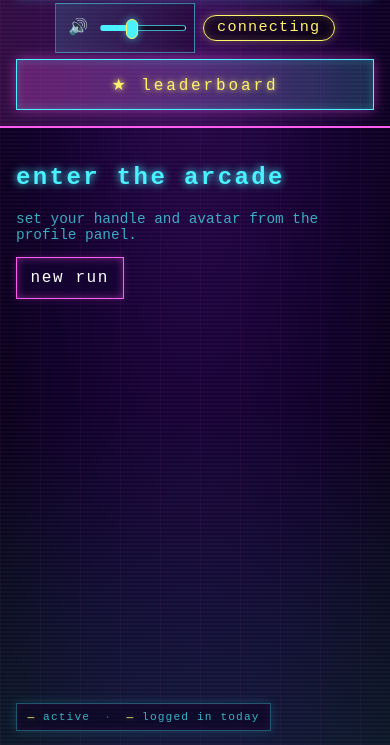
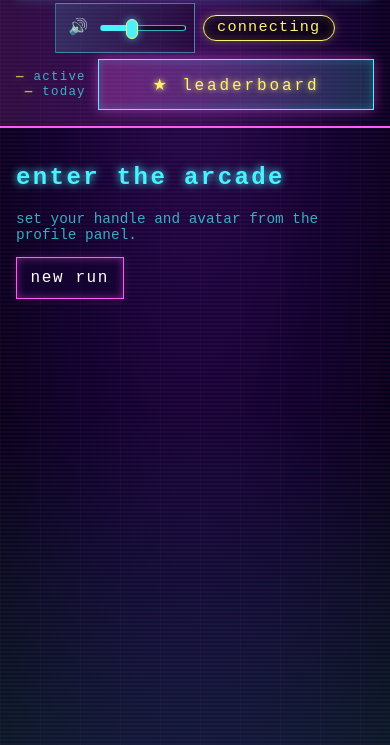
Before and after one commit to xpjb/vaporslop_tournament, a website with bundled scripts: page static/index.html in a window 390 px wide. Shown: the part 99-844 px from the top of the page. Built offline with nearby package versions, Linux system fonts and the light colour scheme.

Commit message:
wip ui etc

```diff
--- a/static/index.html
+++ b/static/index.html
@@ -28,7 +28,7 @@
         </div>
       </div>
       <div class="header-right">
-        <div id="navControls" aria-label="connection, audio, and leaderboard">
+        <div id="navControls" aria-label="connection, audio, site stats, and leaderboard">
           <div class="nav-controls-row">
             <div class="bgm-control">
               <button id="bgmMuteBtn" class="bgm-mute" type="button" aria-pressed="false" aria-label="mute background music">🔊</button>
@@ -36,7 +36,13 @@
             </div>
             <div id="connectionPill" class="connection-pill connection-pill--connecting" role="status" aria-live="polite" aria-atomic="true">connecting</div>
           </div>
-          <button id="openLbBtn" class="lb-pill" type="button" aria-haspopup="dialog">★ leaderboard</button>
+          <div class="leaderboard-row">
+            <p id="siteStats" class="site-stats dim" aria-live="polite">
+              <span><b id="statActivePlayers">—</b> active</span>
+              <span><b id="statLoggedToday">—</b> today</span>
+            </p>
+            <button id="openLbBtn" class="lb-pill" type="button" aria-haspopup="dialog">★ leaderboard</button>
+          </div>
         </div>
       </div>
     </div>
@@ -110,12 +116,6 @@
       </div>
     </section>
   </main>
-
-  <p id="siteStats" class="site-stats site-stats--corner dim" aria-live="polite">
-    <span><b id="statActivePlayers">—</b> active</span>
-    <span class="site-stats-sep" aria-hidden="true">·</span>
-    <span><b id="statLoggedToday">—</b> logged in today</span>
-  </p>
 
   <div id="lbModal" class="modal hidden" role="dialog" aria-modal="true" aria-labelledby="lbModalTitle">
     <div class="modal-backdrop" data-close-lb-modal></div>
--- a/static/style.css
+++ b/static/style.css
@@ -241,31 +241,21 @@ header h1 {
   min-width: 0;
 }
 .site-stats {
-  margin: 0.35rem 0 0;
-  font-size: clamp(0.9rem, 2.3vw, 1.12rem);
-  line-height: 1.35;
+  display: flex;
+  flex-direction: column;
+  align-items: flex-end;
+  margin: 0;
+  font-size: clamp(0.78rem, 1.9vw, 0.92rem);
+  line-height: 1.15;
   letter-spacing: 0.1em;
+  text-align: right;
   text-transform: lowercase;
+  white-space: nowrap;
 }
 .site-stats b {
   color: var(--neon-yellow);
   font-weight: 700;
   text-shadow: 0 0 8px rgba(255, 243, 108, 0.45);
-}
-.site-stats-sep {
-  margin: 0 0.4rem;
-  opacity: 0.55;
-}
-.site-stats--corner {
-  position: fixed;
-  left: 1rem;
-  bottom: 0.85rem;
-  z-index: 28;
-  margin: 0;
-  padding: 0.35rem 0.65rem;
-  border: 1px solid rgba(74, 242, 255, 0.45);
-  background: rgba(12, 0, 32, 0.82);
-  box-shadow: 0 0 12px rgba(74, 242, 255, 0.24), inset 0 0 10px rgba(255, 92, 242, 0.12);
 }
 .header-right {
   display: contents;
@@ -282,9 +272,24 @@ header h1 {
   flex-wrap: wrap;
 }
 #navControls .lb-pill {
-  grid-area: leaderboard;
   align-self: stretch;
   text-align: center;
+  width: 100%;
+}
+.leaderboard-row {
+  grid-area: leaderboard;
+  justify-self: stretch;
+  position: relative;
+  display: flex;
+  align-items: center;
+  justify-content: flex-end;
+  min-width: 0;
+}
+.leaderboard-row .site-stats {
+  position: absolute;
+  top: 50%;
+  right: calc(100% + 0.75rem);
+  transform: translateY(-50%);
 }
 .connection-pill {
   min-width: 6.8rem;
@@ -432,7 +437,7 @@ header h1 {
   .title-stack h1,
   .profile-actions,
   .nav-controls-row,
-  #navControls .lb-pill {
+  .leaderboard-row {
     grid-area: auto;
   }
   .header-right {
@@ -447,11 +452,8 @@ header h1 {
     text-align: left;
   }
   .site-stats {
-    text-align: left;
-  }
-  .site-stats--corner {
-    max-width: calc(100vw - 2rem);
-    font-size: 0.88rem;
+    align-items: flex-end;
+    text-align: right;
   }
   #navControls {
     display: flex;
@@ -462,6 +464,15 @@ header h1 {
   .nav-controls-row {
     justify-content: center;
   }
+  .leaderboard-row {
+    justify-content: flex-end;
+    width: 100%;
+    gap: 0.75rem;
+  }
+  .leaderboard-row .site-stats {
+    position: static;
+    transform: none;
+  }
   #status {
     margin-left: 0;
     text-align: center;
@@ -470,6 +481,7 @@ header h1 {
   }
 }
 .dim { color: var(--neon-cyan); opacity: 0.7; font-size: 0.7em; }
+.site-stats.dim { font-size: clamp(0.78rem, 1.9vw, 0.92rem); }
 
 main { padding: 2rem; max-width: 1100px; margin: 0 auto; }
 .screen { animation: fadein .25s ease; }
```
